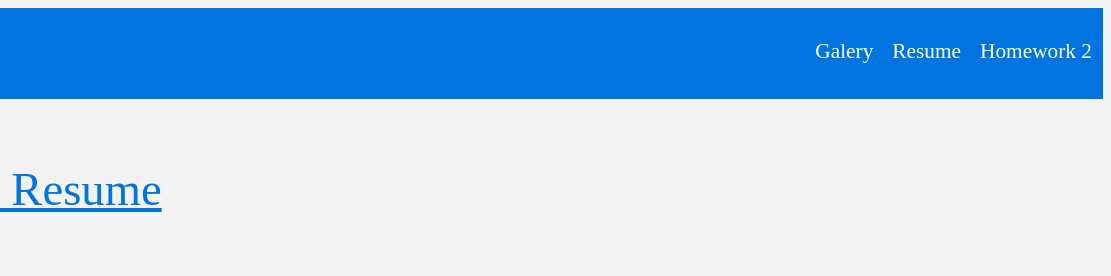
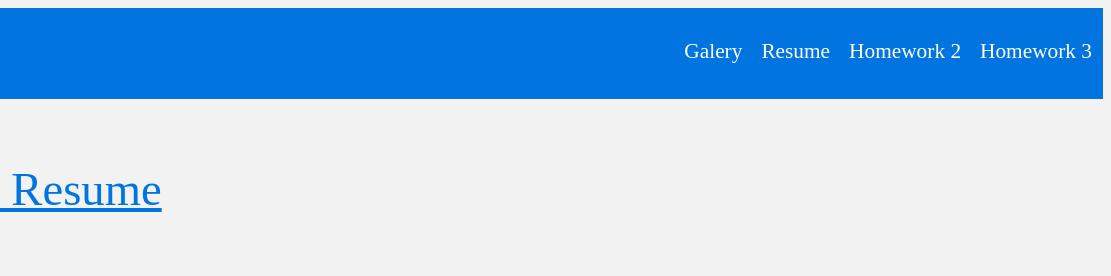
Before and after one commit to iissaaiiaass/HomeworOnePartOne, a plain HTML site: page Resume.html in a window 1280 px wide. Shown: the top 276 px of the page, 169-1280 px from the left. Drawn offline with Linux system fonts and the light colour scheme.

Commit message:
Update Resume.html

```diff
--- a/Resume.html
+++ b/Resume.html
@@ -13,6 +13,7 @@
                         <li class="NavItem"><a href="Galery.html" class="MenuLink">Galery</a></li>
                         <li class="NavItem"><a href="Resume.html" class="MenuLink">Resume</a></li>
                         <li class="NavItem"><a href="ComputerComponents.html" class="MenuLink">Homework 2</a></li>
+                        <li class="NavItem"><a href="AnimationWithGrafic.html" class="MenuLink">Homework 3</a></li>
                     </ul>
                 </nav>
         </header>
```
